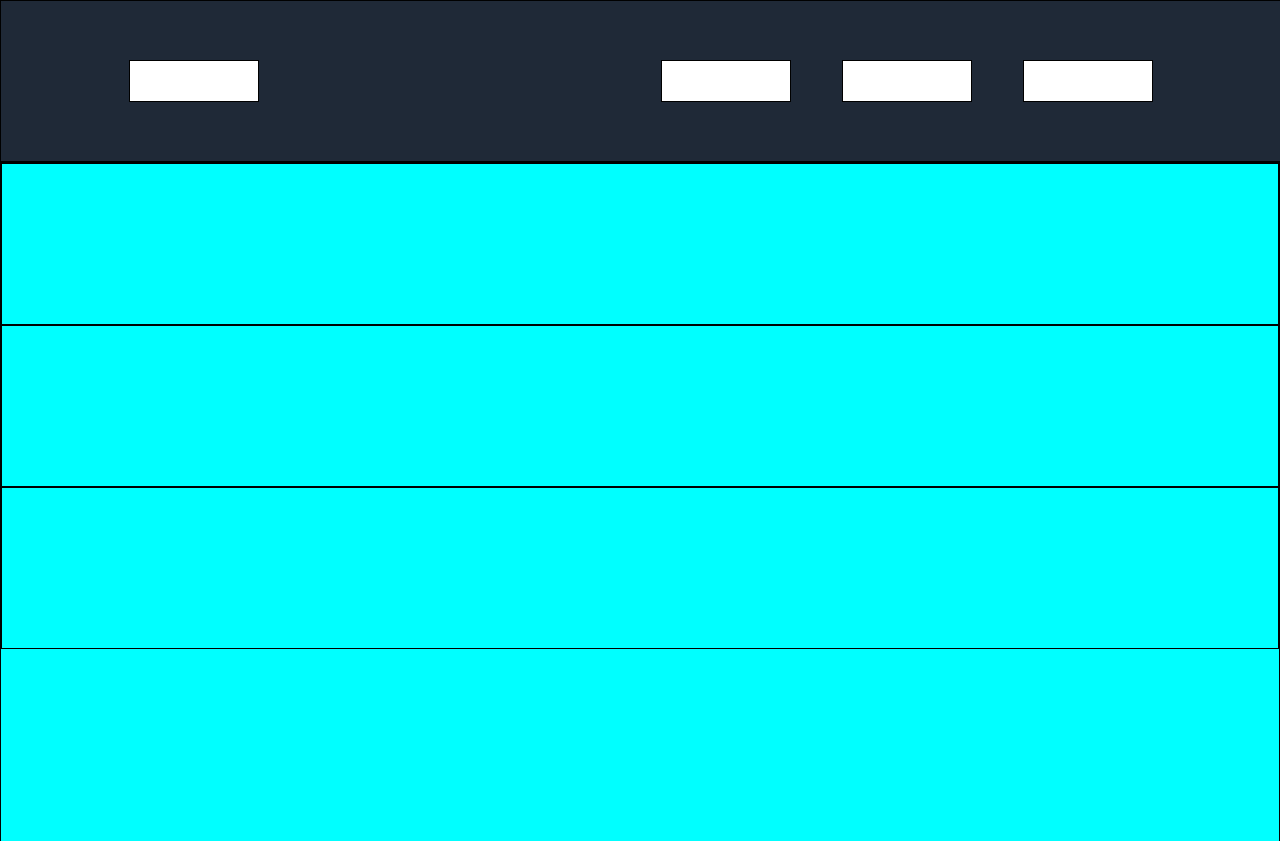
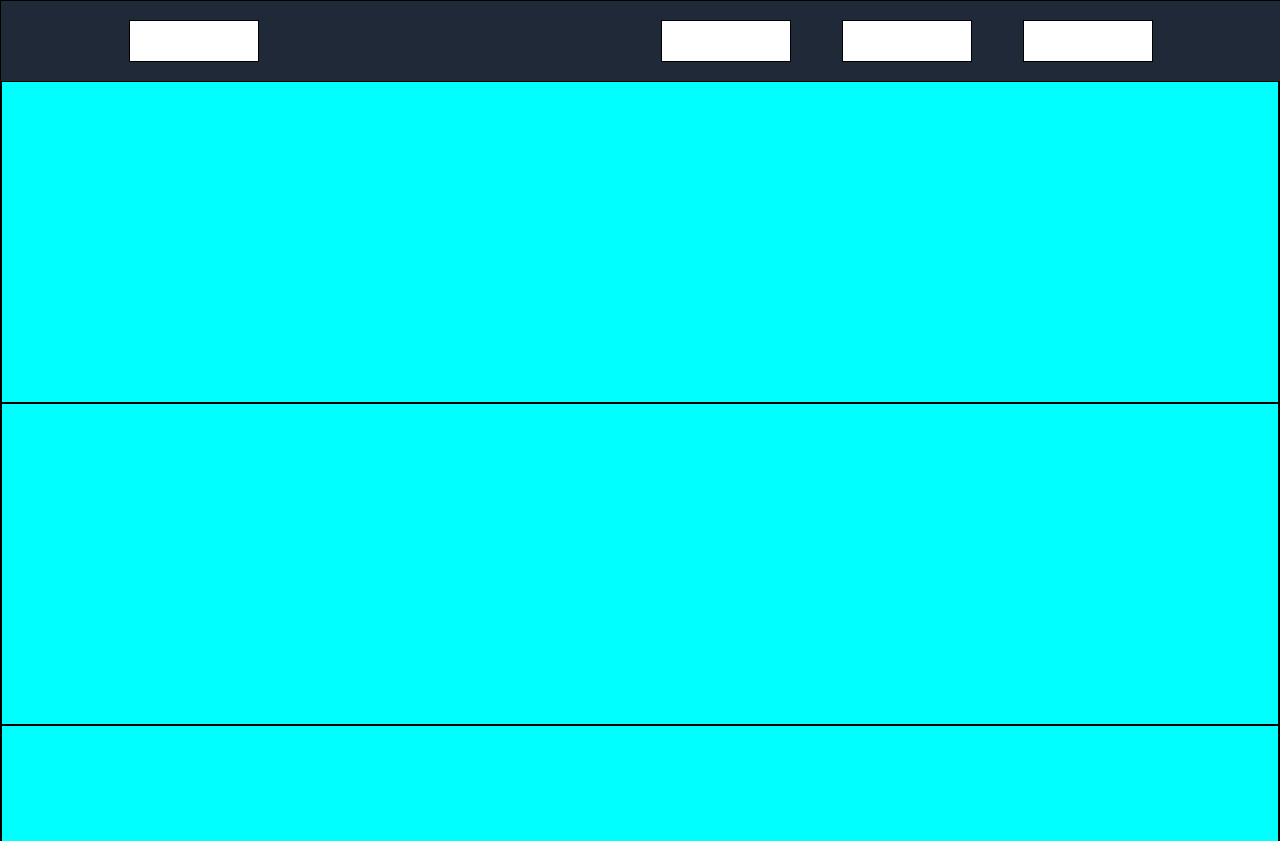
Before and after one commit to Kyle-Sheldon-Clark/landing-page, a plain HTML site: page index.html in a window 1280 px wide. Shown: the top 841 px of the page. Drawn offline with Linux system fonts and the light colour scheme.

Commit message:
Fix footer bug - When content size changed footer would 'unstick' from bottom

```diff
--- a/style.css
+++ b/style.css
@@ -11,7 +11,6 @@ body {
 div {
     background-color: aqua;
     border: 1px solid black;
-    height: 20vh;
 }
 
 .header {
@@ -22,6 +21,7 @@ div {
     top: 0;
     width: 100%;
     background-color: #1F2937;
+    height: 10vh;
 }
 
 .header div {
@@ -44,8 +44,12 @@ div {
 }
 
 .content {
+    margin-top: 10vh;
     min-height: 100vh;
-    padding-bottom: 2.5rem;
+}
+
+.content div {
+    height: 40vh;
 }
 
 .footer {
```
